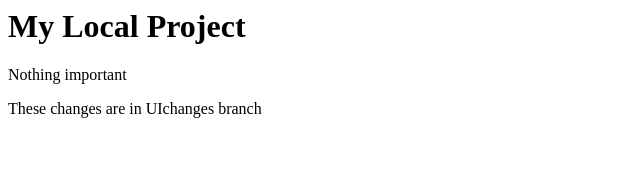
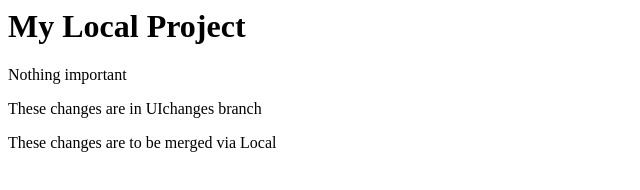
Before and after one commit to ai-sciences/local-Project, a plain HTML site: page index.html in a window 1280 px wide. Shown: the whole page, without its empty margins (0-640 px from the left). Drawn offline with Linux system fonts and the light colour scheme.

Commit message:
Merging via Local

```diff
--- a/index.html
+++ b/index.html
@@ -2,3 +2,5 @@
 <p>Nothing important</p>
 
 <p>These changes are in UIchanges branch</p>
+
+<p>These changes are to be merged via Local</p>
```
